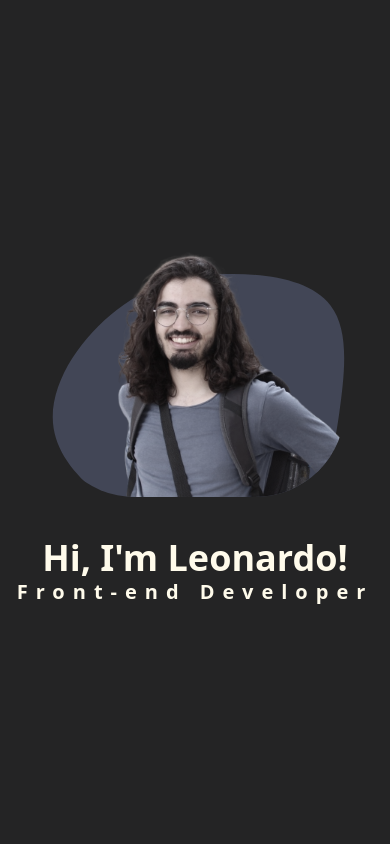
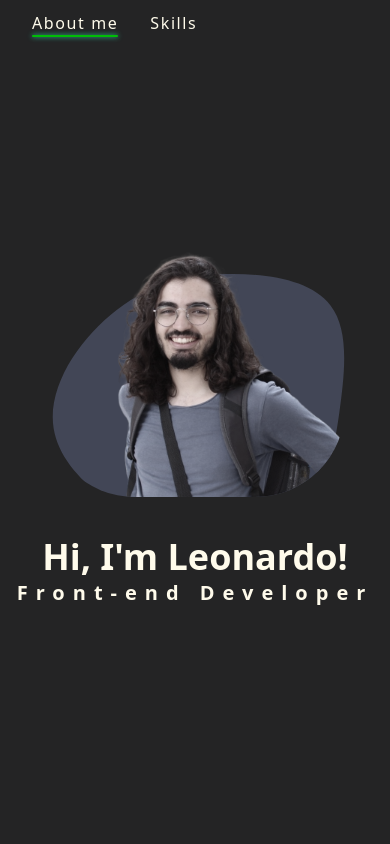
Before and after one commit to leohx2/Leonardo-Silva-Portfolio, a React (Vite) app in the folder Website/Website/: page / in a window 390 px wide. Shown: the top 844 px of the page. Built offline with nearby package versions, Linux system fonts and the light colour scheme.

Commit message:
adding navbar with effects and smooth scroll moviment. Still not responsive yet but we already have the useViewPort to help rendering the right icons when needed

```diff
--- a/Website/Website/src/App.css
+++ b/Website/Website/src/App.css
@@ -0,0 +1,18 @@
+#myName {
+  display: flex;
+  flex-direction: column;
+  width: fit-content;
+}
+#myName::after {
+  content: "";
+  border-radius: 20px;
+  background-color: #00bd06;
+  height: 2px;
+  transition: all 0.3s ease-in-out;
+  width: 0%;
+}
+
+#containerName:hover #myName::after {
+  box-shadow: 0px 0px 5px #32dfb1;
+  width: 100%;
+}
--- a/Website/Website/src/App.tsx
+++ b/Website/Website/src/App.tsx
@@ -1,13 +1,16 @@
 import "./App.css";
 import Apresentation from "./components/Apresentation";
+import NavBar from "./components/NavBar";
 import Skills from "./components/Skills";
 
 function App() {
   return (
-    <div className="min-h-screen max-w-screen pb-16 bg-main flex flex-col items-center justify-center">
-      <Apresentation />
-      <Skills />
-    </div>
+    <NavBar>
+      <div className="min-h-screen max-w-screen pb-16 bg-main flex flex-col items-center justify-center">
+        <Apresentation />
+        <Skills />
+      </div>
+    </NavBar>
   );
 }
 
--- a/Website/Website/src/components/Apresentation.tsx
+++ b/Website/Website/src/components/Apresentation.tsx
@@ -2,9 +2,17 @@ import SvgSelector from "../assets/SvgSelector";
 
 const Apresentation = () => {
   return (
-    <section className="min-h-screen max-w-screen flex flex-col-reverse lg:flex-row justify-center items-center">
-      <div className="lg:h-[400px] h-[150px] flex justify-center lg:items-start items-center flex-col text-amber-50">
-        <p className="text-amber-50 font-bold text-4xl">Hi, I'm Leonardo!</p>
+    <section
+      id="apresentation"
+      className="min-h-screen max-w-screen flex flex-col-reverse lg:flex-row justify-center items-center"
+    >
+      <div
+        id="containerName"
+        className="lg:h-[400px] h-[150px] flex justify-center lg:items-start items-center flex-col text-amber-50"
+      >
+        <p className="text-amber-50 font-bold text-4xl flex">
+          Hi, I'm&nbsp;<span id="myName">Leonardo!</span>
+        </p>
         <p className=" text-amber-50 font-bold text-xl tracking-[0.4em]">
           Front-end Developer
         </p>
--- /dev/null
+++ b/Website/Website/src/components/NavBar.css
@@ -0,0 +1,27 @@
+nav a {
+  display: flex;
+  flex-direction: column;
+}
+nav a::after {
+  content: "";
+  border-radius: 20px;
+  background-color: #00bd06;
+  height: 2px;
+  transition: all 0.3s ease-in-out;
+  width: 0%;
+}
+
+nav a:hover::after {
+  box-shadow: 0px 0px 5px #32dfb1;
+  width: 100%;
+}
+
+.active::after {
+  content: "";
+  border-radius: 20px;
+  background-color: #00bd06;
+  height: 2px;
+  transition: all 0.3s ease-in-out;
+  box-shadow: 0px 0px 5px #32dfb1;
+  width: 100%;
+}
--- /dev/null
+++ b/Website/Website/src/components/NavBar.tsx
@@ -0,0 +1,41 @@
+import type { ReactNode } from "react";
+import "./NavBar.css";
+import usePortView from "../customHooks/usePortView";
+
+interface NavProps {
+  children: ReactNode;
+}
+
+const NavBar = ({ children }: NavProps) => {
+  const screenSize = usePortView();
+
+  const handleClick = (e: React.MouseEvent<HTMLAnchorElement, MouseEvent>) => {
+    const activeElement = document.querySelector(".active");
+    activeElement?.classList.remove("active");
+    e.currentTarget.classList.add("active");
+  };
+
+  return (
+    <>
+      <nav
+        className="h-(--navbar-size) text-amber-50 bg-main w-screen fixed z-50
+      flex items-center gap-x-8 ps-8 tracking-widest"
+      >
+        <a
+          className="active"
+          href="#apresentation"
+          onClick={(e) => handleClick(e)}
+        >
+          About me
+        </a>
+        <a href="#skills" onClick={(e) => handleClick(e)}>
+          Skills
+        </a>
+        {/* TODO.. responsive */}
+      </nav>
+      <div className="lg:pb-0 pb-(--navbar-size)">{children}</div>
+    </>
+  );
+};
+
+export default NavBar;
--- a/Website/Website/src/components/Skills.tsx
+++ b/Website/Website/src/components/Skills.tsx
@@ -2,7 +2,7 @@ import Badges from "./Badges";
 
 const Skills = () => {
   return (
-    <section className="flex flex-col gap-y-12 items-center">
+    <section id="skills" className="flex flex-col gap-y-12 items-center">
       <h2 className="text-amber-50 font-bold text-4xl">My skills</h2>
       <div className="grid lg:grid-cols-4 sm:grid-cols-2 grid-cols-1 gap-x-8 gap-y-8">
         <Badges skill="git" text="Git" />
--- /dev/null
+++ b/Website/Website/src/customHooks/usePortView.tsx
@@ -0,0 +1,28 @@
+import { useEffect, useState } from "react";
+
+const usePortView = () => {
+  const [windowWidth, setWindowWidth] = useState(window.innerWidth);
+  const [viewPort, setViewPort] = useState<string>(() => {
+    if (windowWidth <= 640) return "small";
+    else if (windowWidth > 640 && windowWidth <= 1024) return "medium";
+    else return "large";
+  });
+
+  useEffect(() => {
+    const handleResize = () => {
+      setWindowWidth(window.innerWidth);
+      if (windowWidth <= 640) setViewPort("small");
+      else if (windowWidth > 640 && windowWidth <= 1024) setViewPort("medium");
+      else setViewPort("large");
+    };
+    window.addEventListener("resize", handleResize);
+
+    return () => {
+      window.removeEventListener("resize", handleResize);
+    };
+  }, []);
+
+  return viewPort;
+};
+
+export default usePortView;
--- a/Website/Website/src/index.css
+++ b/Website/Website/src/index.css
@@ -3,4 +3,9 @@
 @theme {
   --color-main: #242425;
   --color-badge: #414148;
+  --navbar-size: 48px;
 }
+
+:root {
+  scroll-behavior: smooth;
+}
```
